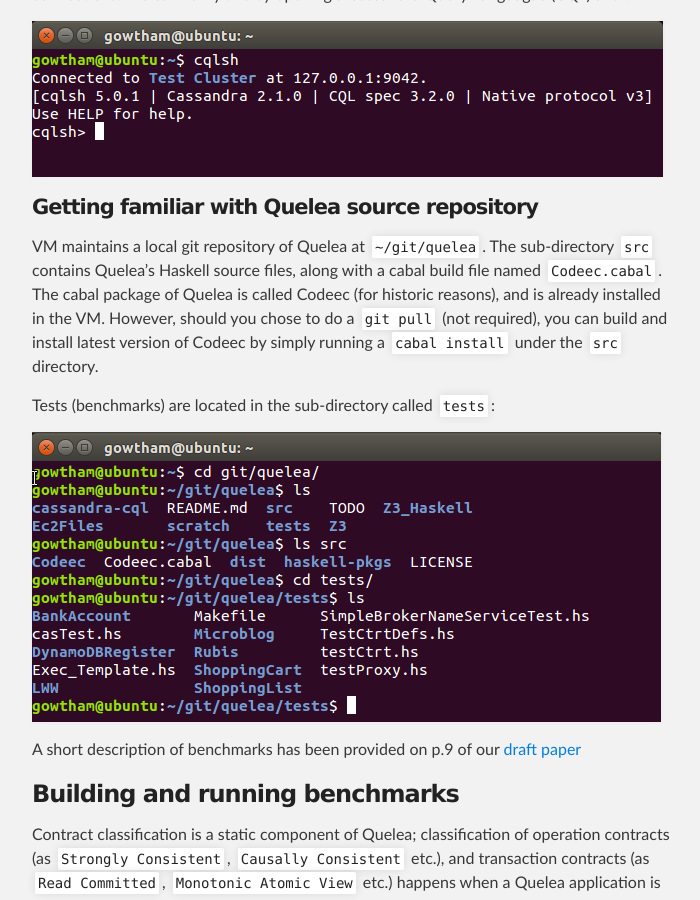
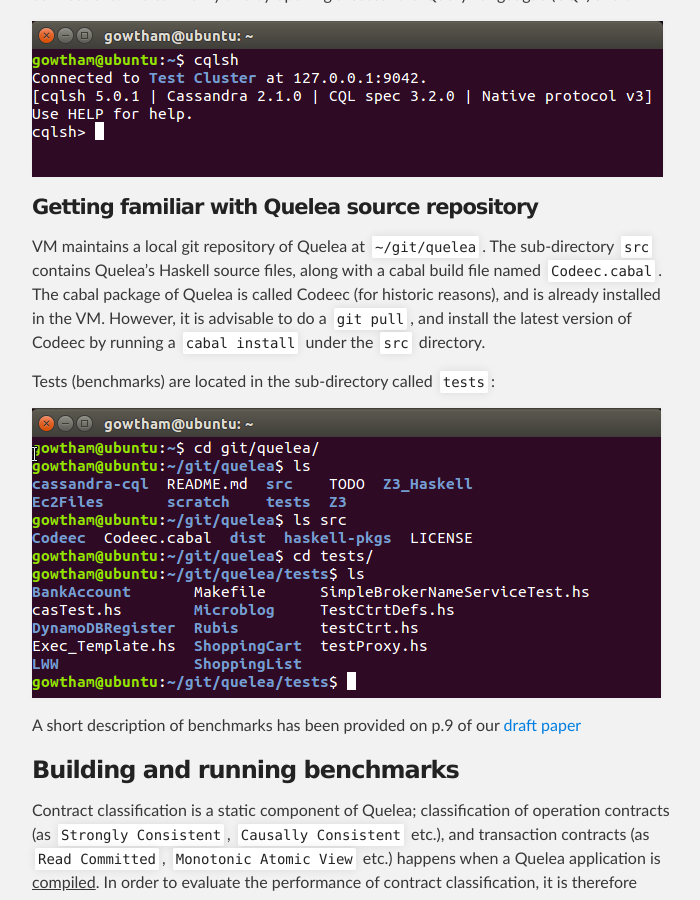
Before and after one commit to kayceesrk/Quelea, a Jekyll site: the page built from _posts/2015-02-10-vm-prelims.markdown, in a window 1280 px wide and 900 px high, scrolled down 726 px. Shown: the whole window, without its empty margins (288-988 px from the left). Built offline with Jekyll 4.4.1, drawn with Linux system fonts in a browser that asks for light colours.

Commit message:
Minor edit

```diff
--- a/_posts/2015-02-10-vm-prelims.markdown
+++ b/_posts/2015-02-10-vm-prelims.markdown
@@ -32,11 +32,11 @@
 #### Getting familiar with Quelea source repository
 
 VM maintains a local git repository of Quelea at `~/git/quelea`. The
-sub-directory `src` contains Quelea's Haskell source files, along with a cabal
-build file named `Codeec.cabal`. The cabal package of Quelea is called Codeec
-(for historic reasons), and is already installed in the VM. However, should you
-chose to do a `git pull` (not required), you can build and install latest
-version of Codeec by simply running a `cabal install` under the `src`
+sub-directory `src` contains Quelea's Haskell source files, along with
+a cabal build file named `Codeec.cabal`. The cabal package of Quelea
+is called Codeec (for historic reasons), and is already installed in
+the VM. However, it is advisable to do a `git pull`, and install the
+latest version of Codeec by running a `cabal install` under the `src`
 directory.
 
 Tests (benchmarks) are located in the sub-directory called `tests`:
```
